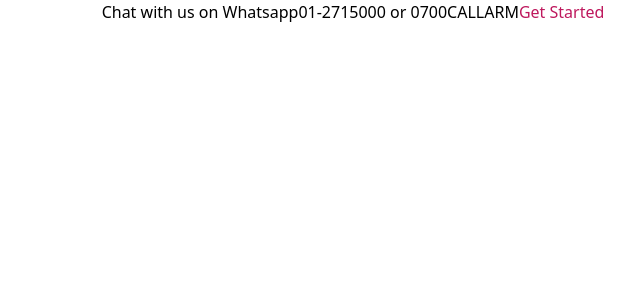
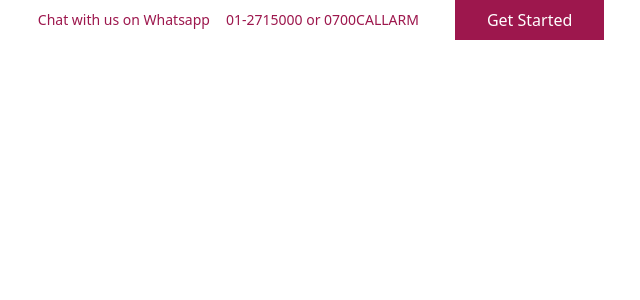
Before and after one commit to AkinAkinbobola/ARM-PENSION-SITE-CLONE, a Vue app in the folder arm-clone/: page / in a window 1280 px wide. Shown: the top 300 px of the page, without its empty margins (569-1209 px from the left). Built offline with nearby package versions, Linux system fonts and the light colour scheme.

Commit message:
Update Header.vue

```diff
--- a/arm-clone/src/components/Header.vue
+++ b/arm-clone/src/components/Header.vue
@@ -1,7 +1,9 @@
 <template>
-    <div class="flex justify-end w-11/12">
-        <a href="#">Chat with us on Whatsapp</a>
-        <span><a href="#">01-2715000</a> or <a href="#">0700CALLARM</a></span>
-        <button class="text-pink-700">Get Started</button>
+    <div class="flex justify-end w-11/12 items-center">
+        <a href="#" class="text-pink-800 mr-4 text-sm">Chat with us on Whatsapp</a>
+        <span class="text-pink-800 text-sm">
+            <a href="#">01-2715000</a> or <a href="#">0700CALLARM</a>
+        </span>
+        <button class="py-2 px-8 text-white bg-pink-800 ml-9">Get Started</button>
     </div>
 </template>
```
